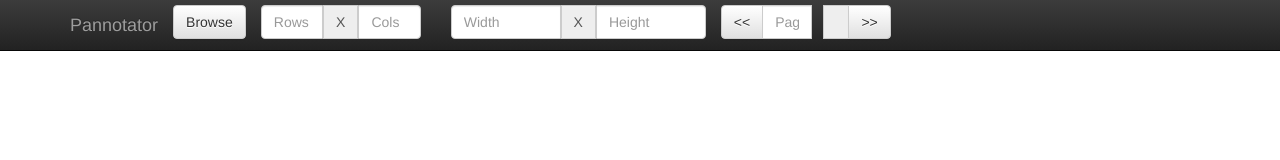
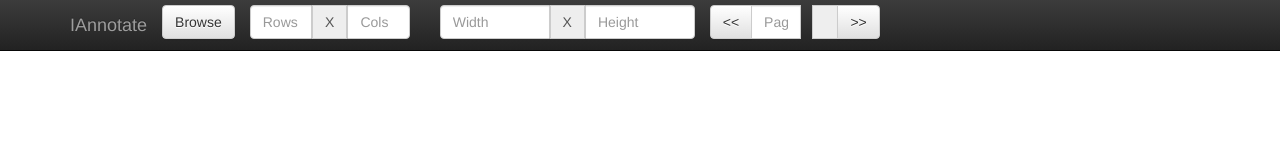
Before and after one commit to po0ya/iannotate, a plain HTML site: page index.html in a window 1280 px wide. Drawn offline with nearby package versions, Linux system fonts and the light colour scheme.

Commit message:
Updated the name

```diff
--- a/index.html
+++ b/index.html
@@ -22,13 +22,13 @@
 <script src="panno.js"></script>
 
 <meta charset="UTF-8">
-<title>Pannotator, the awesome image annotator</title>
+<title>IAnnotate, the awesome image annotator</title>
 </head>
 
 <nav class="navbar navbar-inverse navbar-fixed-top">
   <div class="container">
             <div class="navbar-header">
-                <a class="navbar-brand" href="#">Pannotator</a>
+                <a class="navbar-brand" href="#">IAnnotate</a>
                 <div class="navbar-header">
                 <span class="btn btn-default btn-file rowcol">
                     Browse <input type="file" tabindex="1">
```
